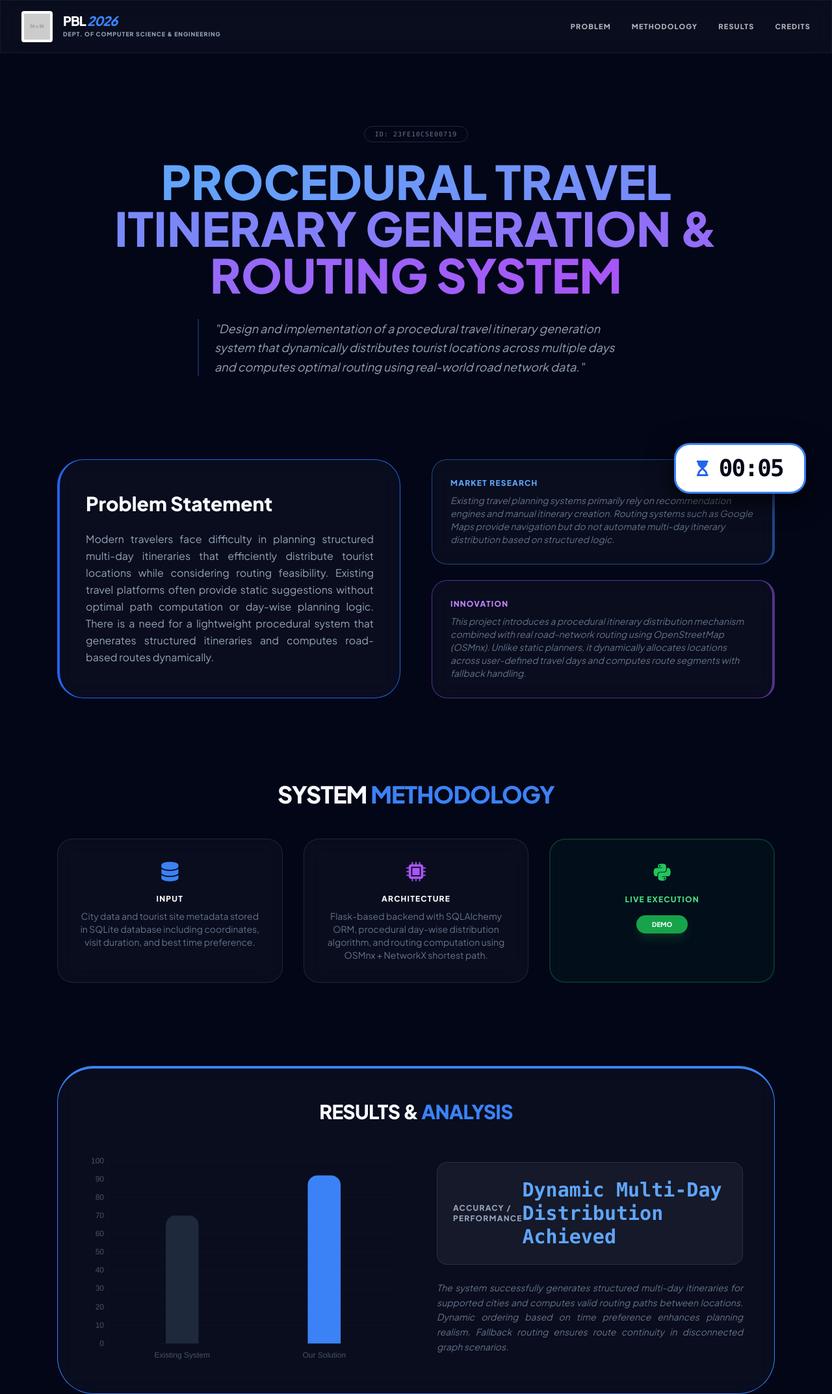
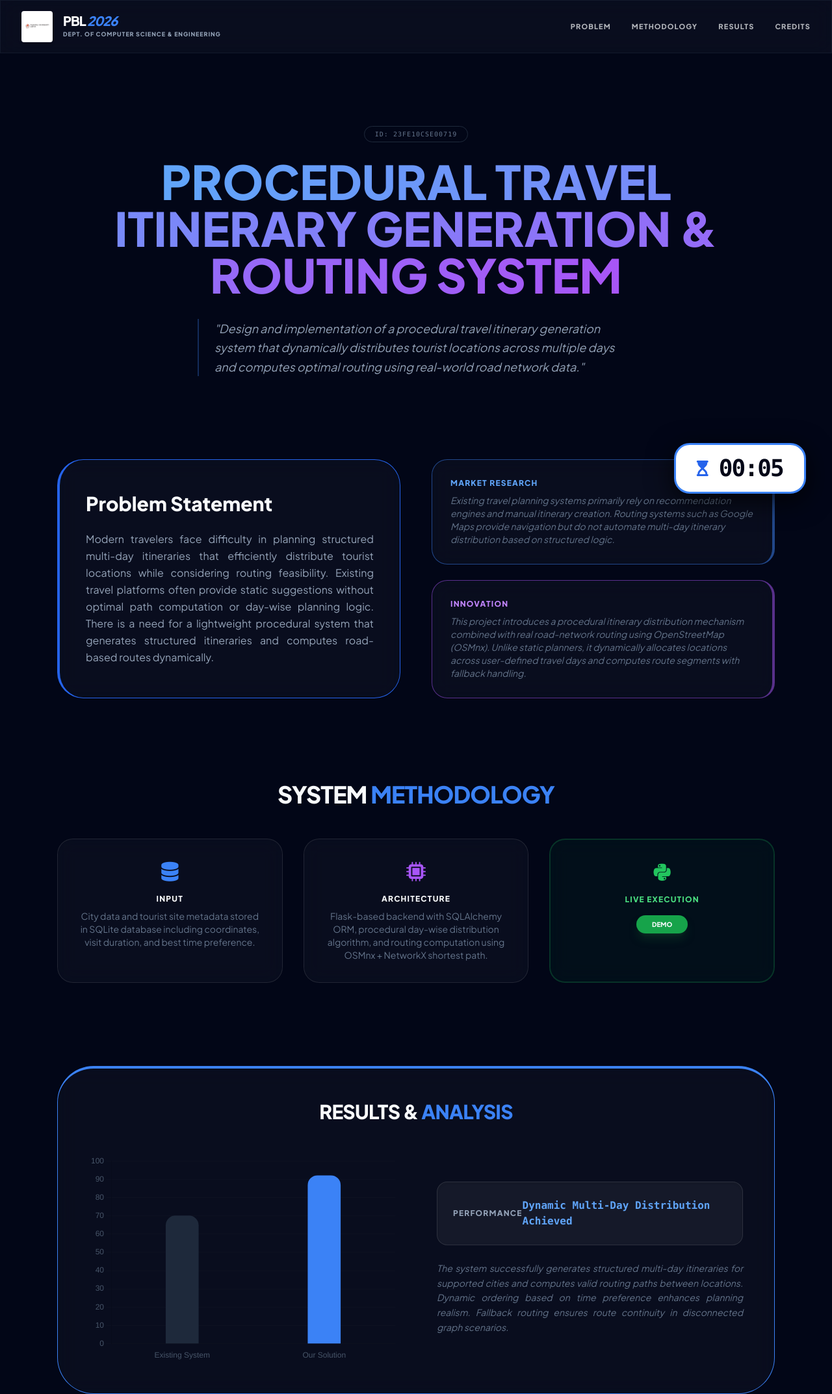
Before and after one commit to aryan00719/pbl_project, a plain HTML site: page index.html in a window 1280 px wide. Shown: the top 2146 px of the page at 65% size. Drawn offline with nearby package versions, Linux system fonts and the light colour scheme; placeholder pictures from the web are drawn by us.

Commit message:
Font size adjustment

```diff
--- a/index.html
+++ b/index.html
@@ -79,7 +79,7 @@
         <div class="flex items-center gap-4">
             <div class="bg-white p-1 rounded flex items-center justify-center shadow-md"
                 style="height: 48px; width: 48px;">
-                <img src="mujlogo.jpg" alt="MUJ" class="h-full w-auto object-contain"
+                <img src="mujlogo.png" alt="MUJ" class="h-full w-auto object-contain"
                     onerror="this.src='https://via.placeholder.com/50?text=MUJ'">
             </div>
             <div class="flex flex-col text-left">
@@ -103,8 +103,8 @@
             <div
                 class="inline-block px-4 py-1 border border-slate-800 rounded-full text-slate-500 text-[10px] font-mono mb-6 uppercase tracking-widest">
                 ID: 23FE10CSE00719</div>
-            <h1 class="text-6xl md:text-7xl font-extrabold mb-8 uppercase leading-tight"><span
-                    class="gradient-text uppercase">Procedural Travel Itinerary Generation & Routing System</span></h1>
+            <h2 class="text-6xl md:text-7xl font-extrabold mb-8 uppercase leading-tight"><span
+                    class="gradient-text uppercase">Procedural Travel Itinerary Generation & Routing System</span></h2>
             <p
                 class="text-slate-400 max-w-2xl mx-auto italic text-lg leading-relaxed border-l-2 border-blue-500/30 pl-6 text-left">
                 "Design and implementation of a procedural travel itinerary generation system that dynamically
@@ -174,9 +174,8 @@
                 <div class="space-y-6">
                     <div
                         class="p-6 rounded-2xl bg-white/5 flex justify-between items-center border border-white/10 shadow-inner">
-                        <span class="text-slate-400 font-bold uppercase text-xs tracking-widest">Accuracy /
-                            Performance</span>
-                        <span class="text-blue-400 font-mono font-black text-3xl">Dynamic Multi-Day Distribution
+                        <span class="text-slate-400 font-bold uppercase text-xs tracking-widest">Performance</span>
+                        <span class="text-blue-400 font-mono font-black text-l">Dynamic Multi-Day Distribution
                             Achieved</span>
                     </div>
                     <p class="text-slate-500 text-sm italic text-justify leading-relaxed">The system successfully
```
Also changed, not shown: mujlogo.png (added).
